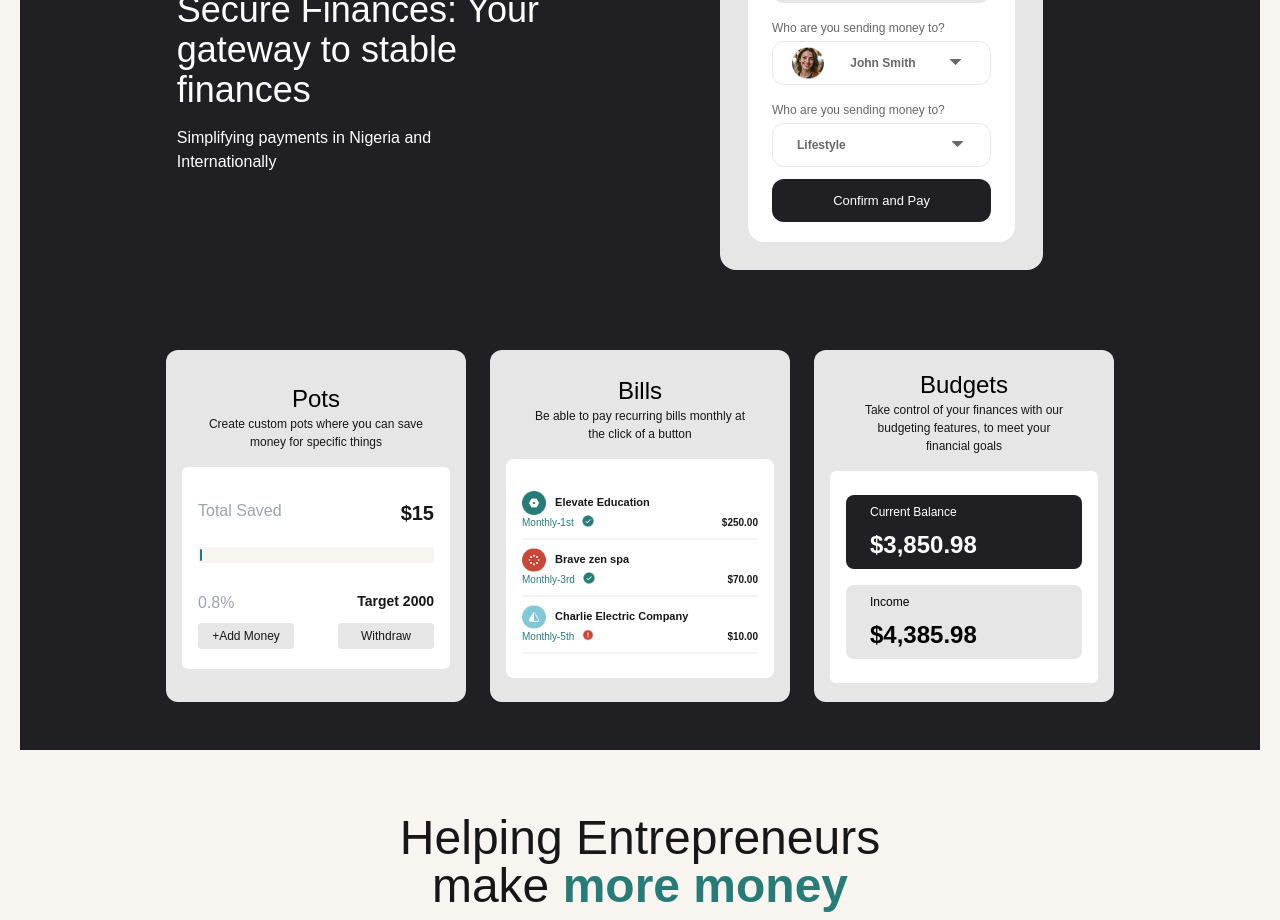
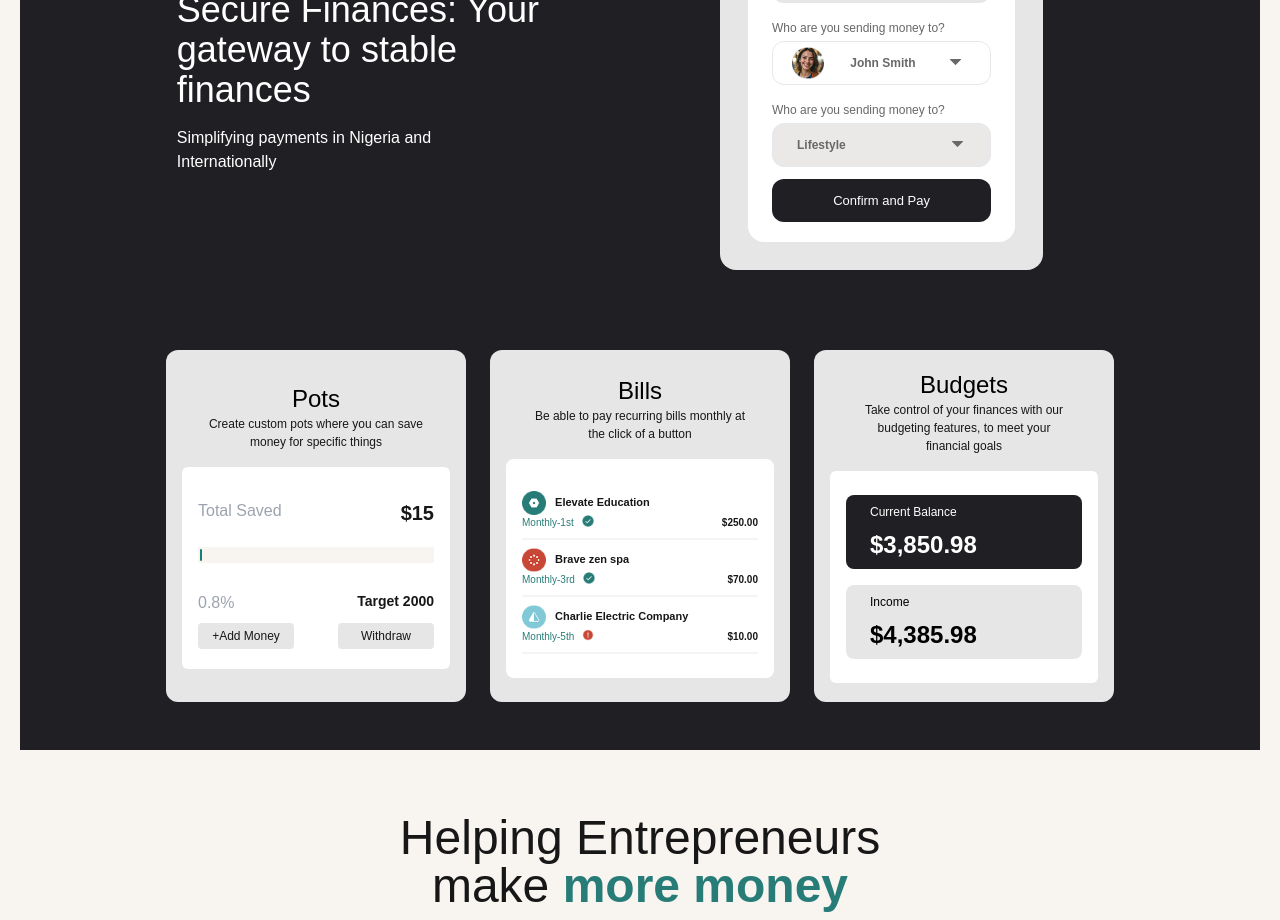
Before and after one commit to wonuola-y/w-finance, a Next.js app: page /Landing in a window 1280 px wide. Shown: the part 1100-2020 px from the top of the page. Built offline with nearby package versions, Linux system fonts and the light colour scheme.

Commit message:
saved import changes

```diff
--- a/app/components/carousel.tsx
+++ b/app/components/carousel.tsx
@@ -2,7 +2,7 @@ import React from "react";
 import LandingPots from "../components/LandingPots";
 import LandingBills from "../components/LandingBills";
 import LandingBudgets from "../components/LandingBudgets";
-import { useState } from "react";
+
 
 
 
--- a/app/components/dropdown3.tsx
+++ b/app/components/dropdown3.tsx
@@ -17,7 +17,7 @@ const Dropdown3 = ({items, first}:Props) =>{
 
     return (
         <div className = {isOpen ? (" px-2 py-1  relative flex items-center justify-center cursor-pointer border border-grey-300 bg-white rounded-xl outline-none ring-2 ") :
-            ("px-4 relative flex items-center py-1 justify-center cursor-pointer border border-grey-300 bg-white rounded-xl bg-[#EBE8E8] ")}
+            ("px-4 relative flex items-center py-1 justify-center cursor-pointer border border-grey-300 rounded-xl bg-[#EBE8E8] ")}
          >
 
             <button className=" flex px-2 py-2 justify-between w-full" onClick ={() => setIsOpen(!isOpen)}>
```
